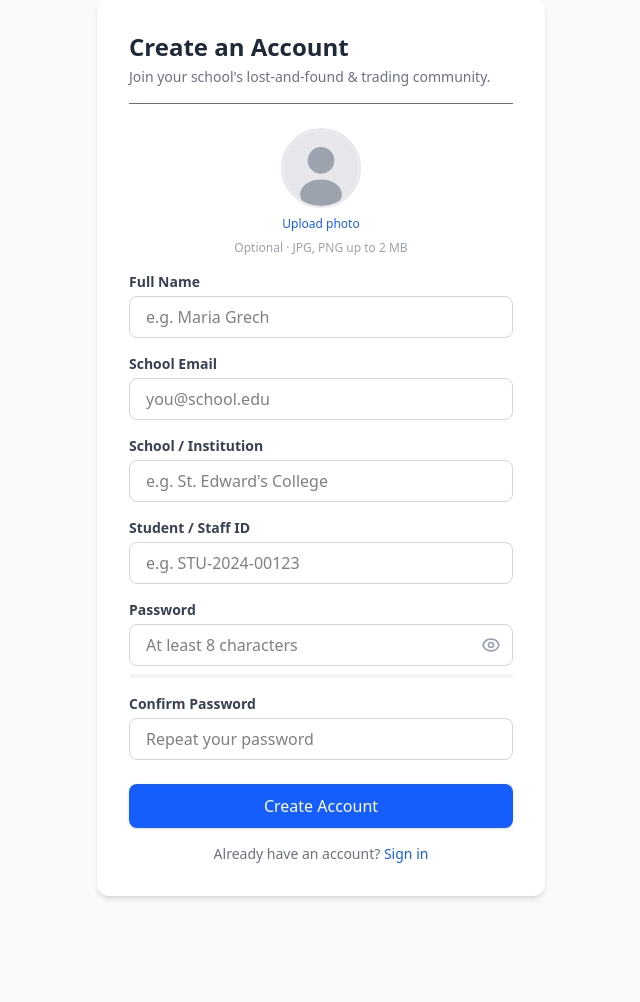
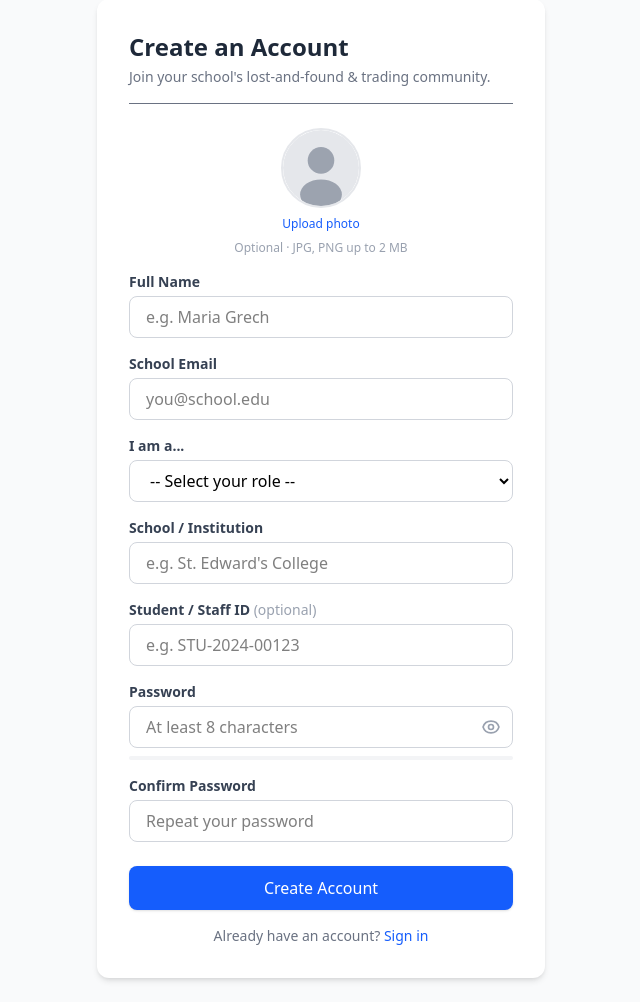
Before and after one commit to Yusen-oph/campus-lost-and-found, a Flask app: page /register in a window 1280 px wide. Shown: the part 25-1027 px from the top of the page, without its empty margins (319-959 px from the left). Before the commit the page ends 924 px from the top, so only its background shows below. Run offline with Flask 3, Linux system fonts and the light colour scheme.

```diff
--- a/templates/login.html
+++ b/templates/login.html
@@ -22,7 +22,7 @@
             <span id="flash-error-text">Invalid email or password. Please try again.</span>
         </div>
 
-        <form action="/login" method="POST" id="login-form" class="space-y-4" novalidate>
+        <form action="/api/login" method="POST" id="login-form" class="space-y-4" novalidate>
 
             <!-- Email -->
             <div>
--- a/templates/register.html
+++ b/templates/register.html
@@ -14,7 +14,7 @@
         <h2 class="text-2xl font-bold text-gray-800 mb-1">Create an Account</h2>
         <p class="text-sm text-gray-500 mb-6 border-b pb-4">Join your school's lost-and-found & trading community.</p>
 
-        <form action="/register" method="POST" enctype="multipart/form-data" id="register-form" class="space-y-4" novalidate>
+        <form action="/api/register" method="POST" enctype="multipart/form-data" id="register-form" class="space-y-4" novalidate>
 
             <!-- Profile Photo -->
             <div class="flex flex-col items-center gap-2">
@@ -39,16 +39,24 @@
                        class="w-full px-4 py-2 border border-gray-300 rounded-lg focus:ring-2 focus:ring-blue-500 focus:outline-none transition">
             </div>
 
-            <!-- Email + Role Badge -->
+            <!-- Email -->
             <div>
                 <label for="email" class="block text-sm font-semibold text-gray-700 mb-1">School Email</label>
                 <input type="email" id="email" name="email" required placeholder="you@school.edu"
                        class="w-full px-4 py-2 border border-gray-300 rounded-lg focus:ring-2 focus:ring-blue-500 focus:outline-none transition">
-                <!-- Role feedback -->
-                <div id="role-feedback" class="mt-2 hidden">
-                    <span id="role-badge" class="inline-flex items-center gap-1.5 text-xs font-semibold px-2.5 py-1 rounded-full"></span>
-                </div>
-                <p id="email-error" class="mt-1 text-xs text-red-500 hidden">This email domain isn't recognised. Please use your school email.</p>
+                <p id="email-error" class="mt-1 text-xs text-red-500 hidden">Please enter a valid email address.</p>
+            </div>
+
+            <!-- Role -->
+            <div>
+                <label for="role" class="block text-sm font-semibold text-gray-700 mb-1">I am a...</label>
+                <select id="role" name="role" required
+                        class="w-full px-4 py-2 border border-gray-300 rounded-lg bg-white focus:ring-2 focus:ring-blue-500 focus:outline-none transition">
+                    <option value="">-- Select your role --</option>
+                    <option value="student">🎓 Student</option>
+                    <option value="teacher">📖 Teacher</option>
+                </select>
+                <p id="role-error" class="mt-1 text-xs text-red-500 hidden">Please select your role.</p>
             </div>
 
             <!-- School / Institution -->
@@ -61,9 +69,9 @@
             <!-- Student / Staff ID -->
             <div>
                 <label for="user_id" class="block text-sm font-semibold text-gray-700 mb-1">
-                    <span id="id-label">Student / Staff ID</span>
+                    <span id="id-label">Student / Staff ID <span class="text-gray-400 font-normal">(optional)</span></span>
                 </label>
-                <input type="text" id="user_id" name="user_id" required placeholder="e.g. STU-2024-00123"
+                <input type="text" id="user_id" name="user_id" placeholder="e.g. STU-2024-00123"
                        class="w-full px-4 py-2 border border-gray-300 rounded-lg focus:ring-2 focus:ring-blue-500 focus:outline-none transition">
             </div>
 
@@ -75,7 +83,7 @@
                            class="w-full px-4 py-2 border border-gray-300 rounded-lg focus:ring-2 focus:ring-blue-500 focus:outline-none transition pr-10">
                     <button type="button" id="toggle-password" tabindex="-1"
                             class="absolute right-3 top-1/2 -translate-y-1/2 text-gray-400 hover:text-gray-600 transition">
-                        <svg id="eye-icon" xmlns="http://www.w3.org/2000/svg" class="w-5 h-5" fill="none" viewBox="0 0 24 24" stroke="currentColor">
+                        <svg xmlns="http://www.w3.org/2000/svg" class="w-5 h-5" fill="none" viewBox="0 0 24 24" stroke="currentColor">
                             <path stroke-linecap="round" stroke-linejoin="round" stroke-width="2" d="M15 12a3 3 0 11-6 0 3 3 0 016 0z"/>
                             <path stroke-linecap="round" stroke-linejoin="round" stroke-width="2" d="M2.458 12C3.732 7.943 7.523 5 12 5c4.477 0 8.268 2.943 9.542 7-1.274 4.057-5.065 7-9.542 7-4.477 0-8.268-2.943-9.542-7z"/>
                         </svg>
@@ -96,9 +104,6 @@
                 <p id="password-match-error" class="mt-1 text-xs text-red-500 hidden">Passwords don't match.</p>
             </div>
 
-            <!-- Hidden role field -->
-            <input type="hidden" id="role" name="role" value="">
-
             <!-- Submit -->
             <button type="submit"
                     class="w-full bg-blue-600 hover:bg-blue-700 text-white font-medium py-2.5 px-4 rounded-lg shadow transition duration-200 mt-2 cursor-pointer">
@@ -113,55 +118,6 @@
     </div>
 
     <script>
-        // ── Config: map email domains → roles ──────────────────────────────────
-        // Update these to match your actual school domains.
-        const DOMAIN_ROLES = {
-            "student.school.edu": "student",
-            "school.edu":         "teacher",
-            // add more domains here as needed
-        };
-
-        const ROLE_STYLE = {
-            student: { label: "Student",  classes: "bg-blue-100 text-blue-700",  icon: "🎓", idPlaceholder: "e.g. STU-2024-00123", idLabel: "Student ID" },
-            teacher: { label: "Teacher",  classes: "bg-green-100 text-green-700", icon: "📖", idPlaceholder: "e.g. STF-0045",        idLabel: "Staff ID"   },
-        };
-
-        // ── Email → role detection ─────────────────────────────────────────────
-        const emailInput    = document.getElementById("email");
-        const roleBadge     = document.getElementById("role-badge");
-        const roleFeedback  = document.getElementById("role-feedback");
-        const emailError    = document.getElementById("email-error");
-        const roleHidden    = document.getElementById("role");
-        const idLabel       = document.getElementById("id-label");
-        const userIdInput   = document.getElementById("user_id");
-
-        emailInput.addEventListener("input", () => {
-            const email  = emailInput.value.trim();
-            const domain = email.split("@")[1] || "";
-            const role   = DOMAIN_ROLES[domain];
-
-            if (!domain || !email.includes("@")) {
-                roleFeedback.classList.add("hidden");
-                emailError.classList.add("hidden");
-                roleHidden.value = "";
-                return;
-            }
-
-            if (role) {
-                const style = ROLE_STYLE[role];
-                roleBadge.textContent  = `${style.icon} Detected role: ${style.label}`;
-                roleBadge.className    = `inline-flex items-center gap-1.5 text-xs font-semibold px-2.5 py-1 rounded-full ${style.classes}`;
-                roleFeedback.classList.remove("hidden");
-                emailError.classList.add("hidden");
-                roleHidden.value       = role;
-                idLabel.textContent    = style.idLabel;
-                userIdInput.placeholder = style.idPlaceholder;
-            } else {
-                roleFeedback.classList.add("hidden");
-                emailError.classList.remove("hidden");
-                roleHidden.value = "";
-            }
-        });
 
         // ── Profile photo preview ──────────────────────────────────────────────
         const photoInput   = document.getElementById("profile_photo");
@@ -195,44 +151,55 @@
         document.getElementById("password").addEventListener("input", function () {
             const v = this.value;
             let score = 0;
-            if (v.length >= 8)              score++;
-            if (/[A-Z]/.test(v))            score++;
-            if (/[0-9]/.test(v))            score++;
-            if (/[^A-Za-z0-9]/.test(v))     score++;
+            if (v.length >= 8)          score++;
+            if (/[A-Z]/.test(v))        score++;
+            if (/[0-9]/.test(v))        score++;
+            if (/[^A-Za-z0-9]/.test(v)) score++;
 
             const map = [
-                { w: "0%",   color: "",                   text: "" },
-                { w: "25%",  color: "bg-red-400",         text: "Weak" },
-                { w: "50%",  color: "bg-yellow-400",      text: "Fair" },
-                { w: "75%",  color: "bg-blue-400",        text: "Good" },
-                { w: "100%", color: "bg-green-500",       text: "Strong" },
+                { w: "0%",   color: "",              text: "" },
+                { w: "25%",  color: "bg-red-400",    text: "Weak" },
+                { w: "50%",  color: "bg-yellow-400", text: "Fair" },
+                { w: "75%",  color: "bg-blue-400",   text: "Good" },
+                { w: "100%", color: "bg-green-500",  text: "Strong" },
             ];
             const s = map[score] || map[0];
-            strengthBar.style.width = s.w;
-            strengthBar.className   = `h-full rounded-full transition-all duration-300 ${s.color}`;
+            strengthBar.style.width   = s.w;
+            strengthBar.className     = `h-full rounded-full transition-all duration-300 ${s.color}`;
             strengthLabel.textContent = s.text;
         });
 
         // ── Confirm password match ─────────────────────────────────────────────
         document.getElementById("confirm_password").addEventListener("input", function () {
-            const pwd  = document.getElementById("password").value;
-            const err  = document.getElementById("password-match-error");
+            const pwd = document.getElementById("password").value;
+            const err = document.getElementById("password-match-error");
             err.classList.toggle("hidden", this.value === "" || this.value === pwd);
         });
 
         // ── Form submit guard ──────────────────────────────────────────────────
         document.getElementById("register-form").addEventListener("submit", function (e) {
+            let valid = true;
+
+            const email    = document.getElementById("email");
+            const emailErr = document.getElementById("email-error");
+            const emailOk  = /^[^\s@]+@[^\s@]+\.[^\s@]+$/.test(email.value.trim());
+            emailErr.classList.toggle("hidden", emailOk);
+            if (!emailOk) { valid = false; email.focus(); }
+
+            const role    = document.getElementById("role");
+            const roleErr = document.getElementById("role-error");
+            const roleOk  = role.value !== "";
+            roleErr.classList.toggle("hidden", roleOk);
+            if (!roleOk && valid) { valid = false; role.focus(); }
+
             const pwd  = document.getElementById("password").value;
             const conf = document.getElementById("confirm_password").value;
             if (pwd !== conf) {
-                e.preventDefault();
+                valid = false;
                 document.getElementById("password-match-error").classList.remove("hidden");
             }
-            if (!roleHidden.value) {
-                e.preventDefault();
-                emailError.classList.remove("hidden");
-                emailInput.focus();
-            }
+
+            if (!valid) e.preventDefault();
         });
     </script>
 </body>
```
Also changed, not shown: README.md, lostfound.db.
